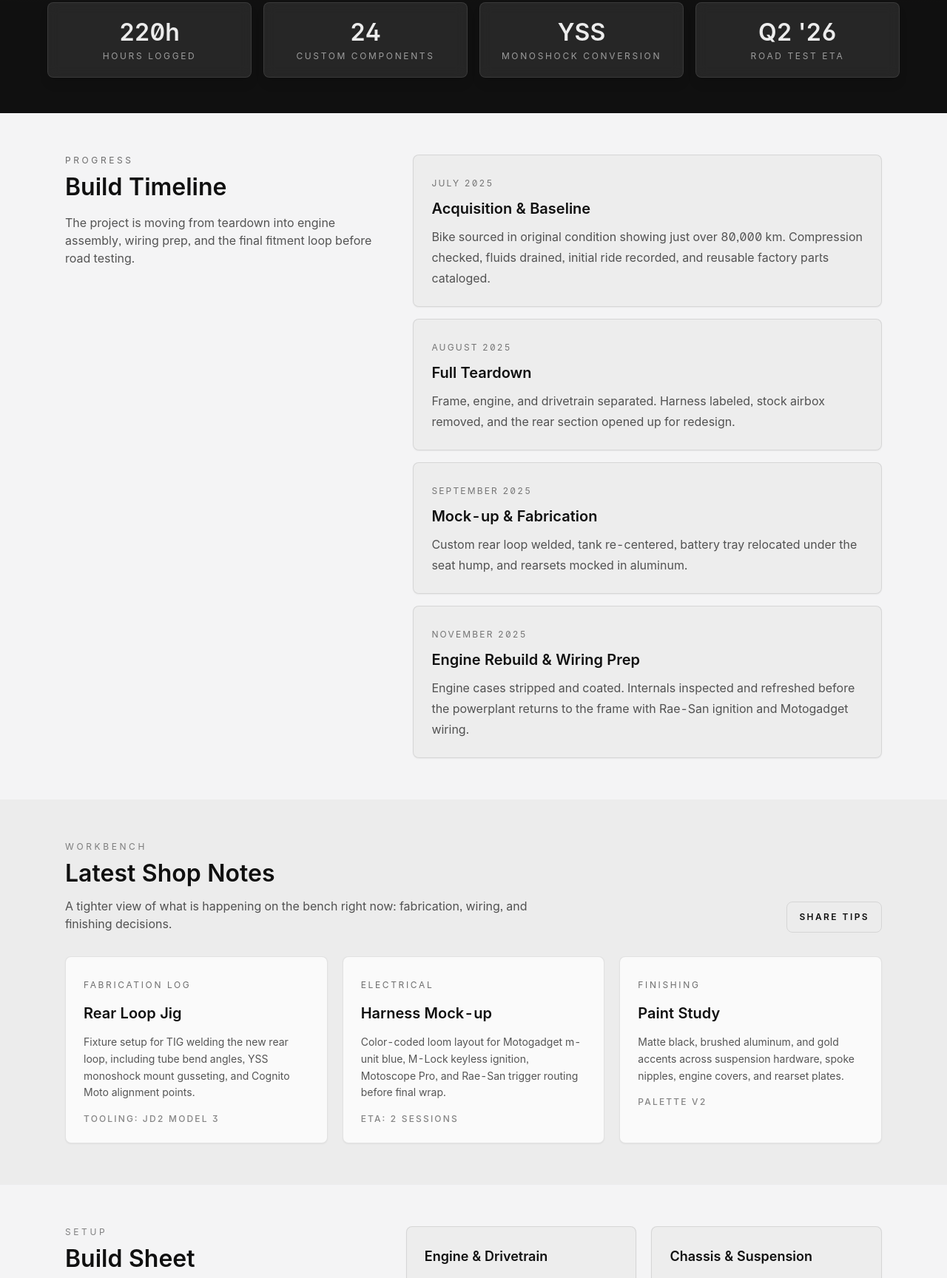
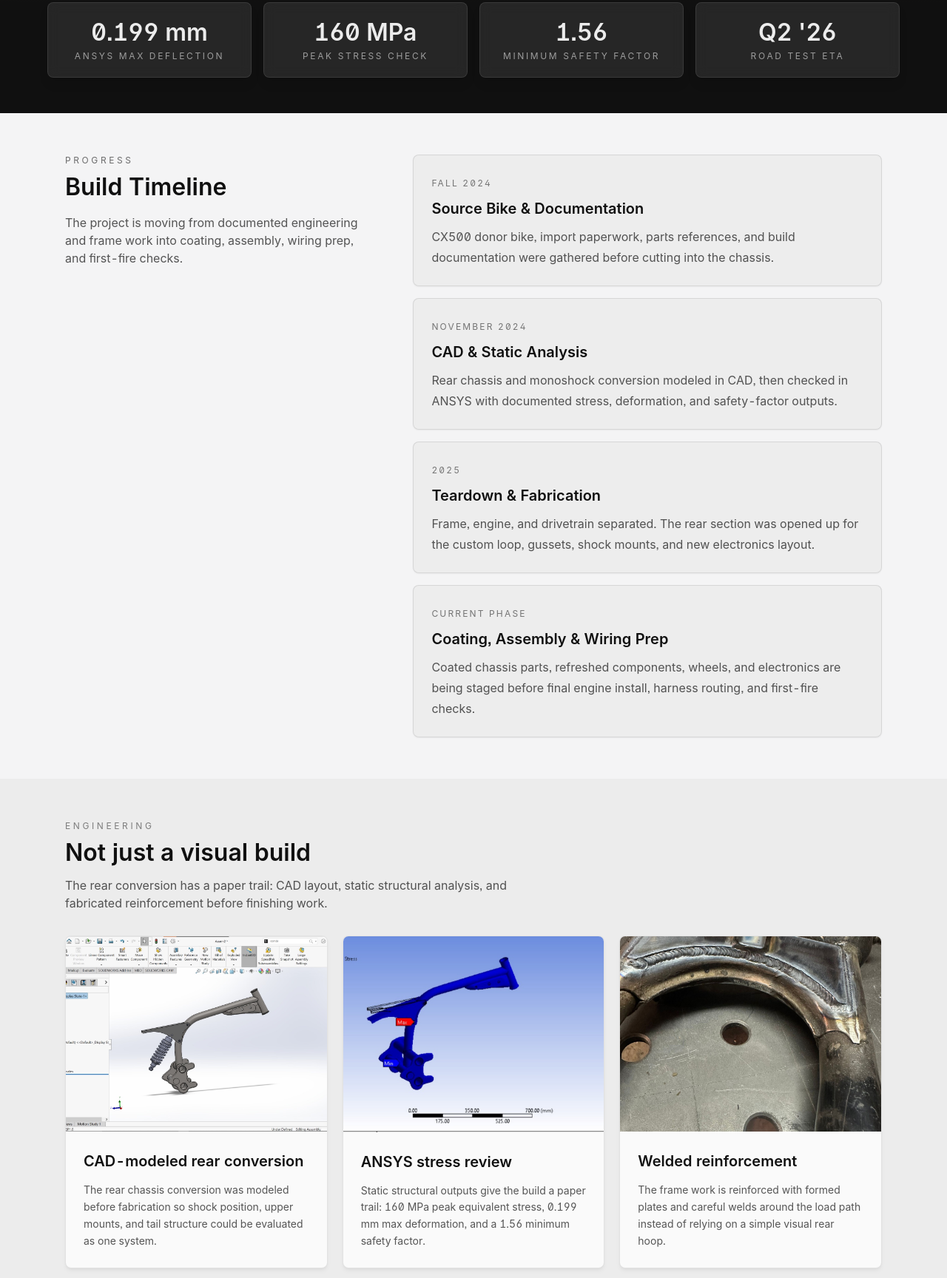
Before and after one commit to jaksatomovic/jaksatomovic.github.io, an Astro site: page /canarin-garage in a window 1280 px wide. Shown: the part 697-2425 px from the top of the page at 74% size. Built offline with nearby package versions, Linux system fonts and the light colour scheme; Astro itself is replaced by a stand-in of ours; a web font is replaced by a local one.

Commit message:
Enhance CX500 garage page

```diff
--- a/src/components/layout/CanarinHeader.astro
+++ b/src/components/layout/CanarinHeader.astro
@@ -2,6 +2,7 @@
 const links = [
   { href: "#overview", label: "Overview" },
   { href: "#timeline", label: "Build Timeline" },
+  { href: "#engineering", label: "Engineering" },
   { href: "#specs", label: "Specs" },
   { href: "#gallery", label: "Gallery" },
   { href: "#contact", label: "Contact" },
--- a/src/pages/canarin-garage.astro
+++ b/src/pages/canarin-garage.astro
@@ -2,53 +2,74 @@
 import CanarinLayout from "../layouts/CanarinLayout.astro";
 
 const stats = [
-  { value: "220h", label: "Hours Logged" },
-  { value: "24", label: "Custom Components" },
-  { value: "YSS", label: "Monoshock Conversion" },
+  { value: "0.199 mm", label: "ANSYS Max Deflection" },
+  { value: "160 MPa", label: "Peak Stress Check" },
+  { value: "1.56", label: "Minimum Safety Factor" },
   { value: "Q2 '26", label: "Road Test ETA" },
 ];
 
 const timelineItems = [
   {
-    date: "July 2025",
-    title: "Acquisition & Baseline",
-    body: "Bike sourced in original condition showing just over 80,000 km. Compression checked, fluids drained, initial ride recorded, and reusable factory parts cataloged.",
+    date: "Fall 2024",
+    title: "Source Bike & Documentation",
+    body: "CX500 donor bike, import paperwork, parts references, and build documentation were gathered before cutting into the chassis.",
   },
   {
-    date: "August 2025",
-    title: "Full Teardown",
-    body: "Frame, engine, and drivetrain separated. Harness labeled, stock airbox removed, and the rear section opened up for redesign.",
+    date: "November 2024",
+    title: "CAD & Static Analysis",
+    body: "Rear chassis and monoshock conversion modeled in CAD, then checked in ANSYS with documented stress, deformation, and safety-factor outputs.",
   },
   {
-    date: "September 2025",
-    title: "Mock-up & Fabrication",
-    body: "Custom rear loop welded, tank re-centered, battery tray relocated under the seat hump, and rearsets mocked in aluminum.",
+    date: "2025",
+    title: "Teardown & Fabrication",
+    body: "Frame, engine, and drivetrain separated. The rear section was opened up for the custom loop, gussets, shock mounts, and new electronics layout.",
   },
   {
-    date: "November 2025",
-    title: "Engine Rebuild & Wiring Prep",
-    body: "Engine cases stripped and coated. Internals inspected and refreshed before the powerplant returns to the frame with Rae-San ignition and Motogadget wiring.",
+    date: "Current Phase",
+    title: "Coating, Assembly & Wiring Prep",
+    body: "Coated chassis parts, refreshed components, wheels, and electronics are being staged before final engine install, harness routing, and first-fire checks.",
   },
 ];
 
 const shopNotes = [
   {
-    label: "Fabrication Log",
-    title: "Rear Loop Jig",
-    body: "Fixture setup for TIG welding the new rear loop, including tube bend angles, YSS monoshock mount gusseting, and Cognito Moto alignment points.",
-    meta: "Tooling: JD2 Model 3",
+    label: "Engineering",
+    title: "Static Chassis Check",
+    body: "ANSYS static structural review documented a 160 MPa peak equivalent stress, 0.199 mm total deformation, and a 1.56 minimum safety factor for the rear conversion concept.",
+    meta: "Report: Nov 2024",
   },
   {
-    label: "Electrical",
-    title: "Harness Mock-up",
-    body: "Color-coded loom layout for Motogadget m-unit blue, M-Lock keyless ignition, Motoscope Pro, and Rae-San trigger routing before final wrap.",
-    meta: "ETA: 2 sessions",
+    label: "Fabrication",
+    title: "Gusseted Rear Section",
+    body: "The custom rear frame uses welded reinforcement around the shock and seat support area so the cafe tail is structural, not just cosmetic.",
+    meta: "Process: TIG + fit-up",
   },
   {
     label: "Finishing",
-    title: "Paint Study",
-    body: "Matte black, brushed aluminum, and gold accents across suspension hardware, spoke nipples, engine covers, and rearset plates.",
-    meta: "Palette v2",
+    title: "Black + Gold Direction",
+    body: "Black wheel hardware, gold nipples, coated frame parts, and brushed-metal details are being staged toward the final black/gold/aluminum palette.",
+    meta: "Palette: locked direction",
+  },
+];
+
+const engineeringHighlights = [
+  {
+    title: "CAD-modeled rear conversion",
+    image: "/images/garage/cx500-chassis-cad.jpg",
+    alt: "SolidWorks CAD model of the CX500 rear frame and monoshock conversion",
+    body: "The rear chassis conversion was modeled before fabrication so shock position, upper mounts, and tail structure could be evaluated as one system.",
+  },
+  {
+    title: "ANSYS stress review",
+    image: "/images/garage/cx500-ansys-stress.jpg",
+    alt: "ANSYS equivalent stress plot for the CX500 rear chassis conversion",
+    body: "Static structural outputs give the build a paper trail: 160 MPa peak equivalent stress, 0.199 mm max deformation, and a 1.56 minimum safety factor.",
+  },
+  {
+    title: "Welded reinforcement",
+    image: "/images/garage/cx500-weld-gusset.jpg",
+    alt: "Close-up of welded gusset reinforcement on the CX500 frame",
+    body: "The frame work is reinforced with formed plates and careful welds around the load path instead of relying on a simple visual rear hoop.",
   },
 ];
 
@@ -65,10 +86,10 @@ const buildSheet = [
   {
     title: "Chassis & Suspension",
     items: [
-      "Hand-built subframe with integrated LED tail and seat pan",
-      "YSS monoshock conversion with bespoke mounting plates",
-      "GSXR forks, Brembo front calipers, and master cylinder",
-      "Cognito Moto triple tree and stem conversion kit",
+      "CAD-modeled rear frame and monoshock conversion",
+      "ANSYS static structural analysis with 1.56 minimum safety factor",
+      "Welded gussets and bespoke mounting plates for the custom tail",
+      "GSXR 750 front-end direction with custom conversion parts",
     ],
   },
   {
@@ -83,15 +104,35 @@ const buildSheet = [
   {
     title: "Finishing",
     items: [
-      "Satin black high-temp engine finish with polished covers",
-      "Satin black tank with brushed aluminum panel concept",
+      "Coated frame and hubs staged for final assembly",
+      "Satin black tank direction with brushed aluminum panel concept",
       "Black rims, brushed hubs, and gold anodized spoke nipples",
-      "Seat concept in progress, upholstery still open",
+      "Seat concept and upholstery still open",
     ],
   },
 ];
 
 const galleryImages = [
+  {
+    src: "/images/garage/cx500-source-bike.jpg",
+    alt: "Original Honda CX500 donor bike before the cafe racer conversion",
+    caption: "The source bike before the chassis, suspension, and electronics work began.",
+  },
+  {
+    src: "/images/garage/cx500-chassis-cad.jpg",
+    alt: "SolidWorks CAD model of the CX500 custom monoshock rear frame",
+    caption: "CAD stage: rear frame, upper shock mount, and tail structure modeled as one assembly.",
+  },
+  {
+    src: "/images/garage/cx500-ansys-stress.jpg",
+    alt: "ANSYS equivalent stress analysis for the CX500 rear chassis conversion",
+    caption: "ANSYS check showing peak equivalent stress for the rear conversion concept.",
+  },
+  {
+    src: "/images/garage/cx500-weld-gusset.jpg",
+    alt: "Welded gusset reinforcement on the CX500 frame",
+    caption: "Welded reinforcement around the rear chassis load path.",
+  },
   {
     src: "/images/garage/img-2907.jpg",
     alt: "Honda CX500 cafe racer build in the garage, side profile during teardown",
@@ -111,6 +152,16 @@ const galleryImages = [
     src: "/images/garage/img-2948.jpg",
     alt: "Honda CX500 parts laid out on workbench for rebuild",
     caption: "Parts staging with refreshed components and new electrics.",
+  },
+  {
+    src: "/images/garage/cx500-coated-frame.jpg",
+    alt: "Coated CX500 frame and hubs staged for reassembly",
+    caption: "Coated frame pieces and hubs staged before final reassembly.",
+  },
+  {
+    src: "/images/garage/cx500-wheel-detail.jpg",
+    alt: "Black spoked wheel with gold nipples for the CX500 cafe racer",
+    caption: "Black wheel hardware with gold spoke nipples defining the finish direction.",
   },
 ];
 ---
@@ -132,12 +183,12 @@ const galleryImages = [
           Honda CX500 Cafe Racer
         </h1>
         <p class="mt-5 max-w-2xl text-base leading-relaxed text-white/85 sm:text-lg">
-          A high-mile 1981 CX500 rebuilt into a matte black cafe racer with a hand-built subframe, Motogadget control suite,
-          Rae-San programmable ignition, and a full monoshock conversion.
+          A documented 1981 CX500 rebuild with CAD-modeled rear chassis work, ANSYS static analysis, welded reinforcement,
+          GSXR front-end direction, Motogadget controls, Rae-San ignition, and a full monoshock conversion.
         </p>
       </div>
       <div class="mt-8 flex flex-wrap gap-2 text-xs font-semibold uppercase tracking-wide text-white/75">
-        {["Custom Subframe", "YSS Monoshock", "Motogadget Suite", "GSXR Front End", "Brembo Rear"].map((tag) => (
+        {["CAD + ANSYS", "Welded Rear Frame", "YSS Monoshock", "Motogadget Suite", "GSXR Front End"].map((tag) => (
           <span class="rounded-lg border border-white/25 bg-white/10 px-3 py-2 backdrop-blur">{tag}</span>
         ))}
       </div>
@@ -161,7 +212,7 @@ const galleryImages = [
         <p class="text-xs uppercase tracking-[0.24em] text-primary/60 dark:text-white/50 sm:tracking-[0.3em]">Progress</p>
         <h2 class="mt-2 text-3xl font-semibold text-primary dark:text-white">Build Timeline</h2>
         <p class="mt-4 text-primary/70 dark:text-white/70">
-          The project is moving from teardown into engine assembly, wiring prep, and the final fitment loop before road testing.
+          The project is moving from documented engineering and frame work into coating, assembly, wiring prep, and first-fire checks.
         </p>
       </div>
       <ol class="space-y-4">
@@ -176,7 +227,37 @@ const galleryImages = [
     </div>
   </section>
 
-  <section class="bg-white py-14 dark:bg-primary/95" id="workbench">
+  <section class="bg-white py-14 dark:bg-primary/95" id="engineering">
+    <div class="mx-auto max-w-6xl px-4 sm:px-6">
+      <div class="max-w-2xl">
+        <p class="text-xs uppercase tracking-[0.24em] text-primary/50 dark:text-white/50 sm:tracking-[0.3em]">Engineering</p>
+        <h2 class="mt-2 text-3xl font-semibold text-primary dark:text-white">Not just a visual build</h2>
+        <p class="mt-3 text-primary/70 dark:text-white/70">
+          The rear conversion has a paper trail: CAD layout, static structural analysis, and fabricated reinforcement before finishing work.
+        </p>
+      </div>
+      <div class="mt-8 grid gap-5 lg:grid-cols-3">
+        {engineeringHighlights.map((item) => (
+          <article class="overflow-hidden rounded-lg border border-primary/10 bg-zinc-50 shadow-md shadow-primary/5 dark:border-white/10 dark:bg-white/5">
+            <img
+              src={item.image}
+              alt={item.alt}
+              loading="lazy"
+              class="aspect-[4/3] w-full object-cover"
+              width="720"
+              height="540"
+            />
+            <div class="p-5 sm:p-6">
+              <h3 class="text-xl font-semibold text-primary dark:text-white">{item.title}</h3>
+              <p class="mt-3 text-sm leading-relaxed text-primary/70 dark:text-white/70">{item.body}</p>
+            </div>
+          </article>
+        ))}
+      </div>
+    </div>
+  </section>
+
+  <section class="bg-zinc-100 py-14 dark:bg-primary" id="workbench">
     <div class="mx-auto max-w-6xl px-4 sm:px-6">
       <div class="flex flex-col gap-3 sm:flex-row sm:items-end sm:justify-between">
         <div>
@@ -206,7 +287,7 @@ const galleryImages = [
     </div>
   </section>
 
-  <section class="bg-zinc-100 py-14 dark:bg-primary" id="specs">
+  <section class="bg-white py-14 dark:bg-primary/95" id="specs">
     <div class="mx-auto grid max-w-6xl gap-8 px-4 sm:px-6 lg:grid-cols-[0.8fr_1.2fr]">
       <div>
         <p class="text-xs uppercase tracking-[0.24em] text-primary/50 dark:text-white/50 sm:tracking-[0.3em]">Setup</p>
--- a/src/pages/hardware.astro
+++ b/src/pages/hardware.astro
@@ -83,20 +83,6 @@ const projects = [
           </article>
         ))}
       </div>
-
-      <article class="rounded-lg border border-primary/10 bg-white/80 p-5 shadow-lg shadow-primary/5 dark:border-white/10 dark:bg-secondary/70 sm:p-7">
-        <h2 class="text-2xl font-semibold text-primary dark:text-white">Keero Bot module strategy</h2>
-        <p class="mt-4 text-sm leading-relaxed text-zinc-600 dark:text-zinc-400 sm:text-base">
-          The Keero Bot line is being built with module-strip compatibility in mind, including ecosystems similar to SparkBot-style expansion.
-          That means easier prototyping, faster replacement cycles, and cleaner upgrades without redesigning the whole robot each iteration.
-        </p>
-        <ul class="mt-5 grid gap-2 text-sm text-zinc-600 dark:text-zinc-400 sm:text-base md:grid-cols-2">
-          <li>Core compute + audio board as stable base layer</li>
-          <li>Emotion and behavior runtime inspired by Clawino brain concepts</li>
-          <li>Planned WireClaw all-in-one convergence for unified capabilities</li>
-          <li>Practical module expansion for sensors, motion, and interaction blocks</li>
-        </ul>
-      </article>
     </div>
   </section>
 </BaseLayout>
```
Also changed, not shown: public/images/garage/cx500-ansys-stress.jpg (added), public/images/garage/cx500-chassis-cad.jpg (added), public/images/garage/cx500-coated-frame.jpg (added), public/images/garage/cx500-source-bike.jpg (added), public/images/garage/cx500-weld-gusset.jpg (added), public/images/garage/cx500-wheel-detail.jpg (added).
